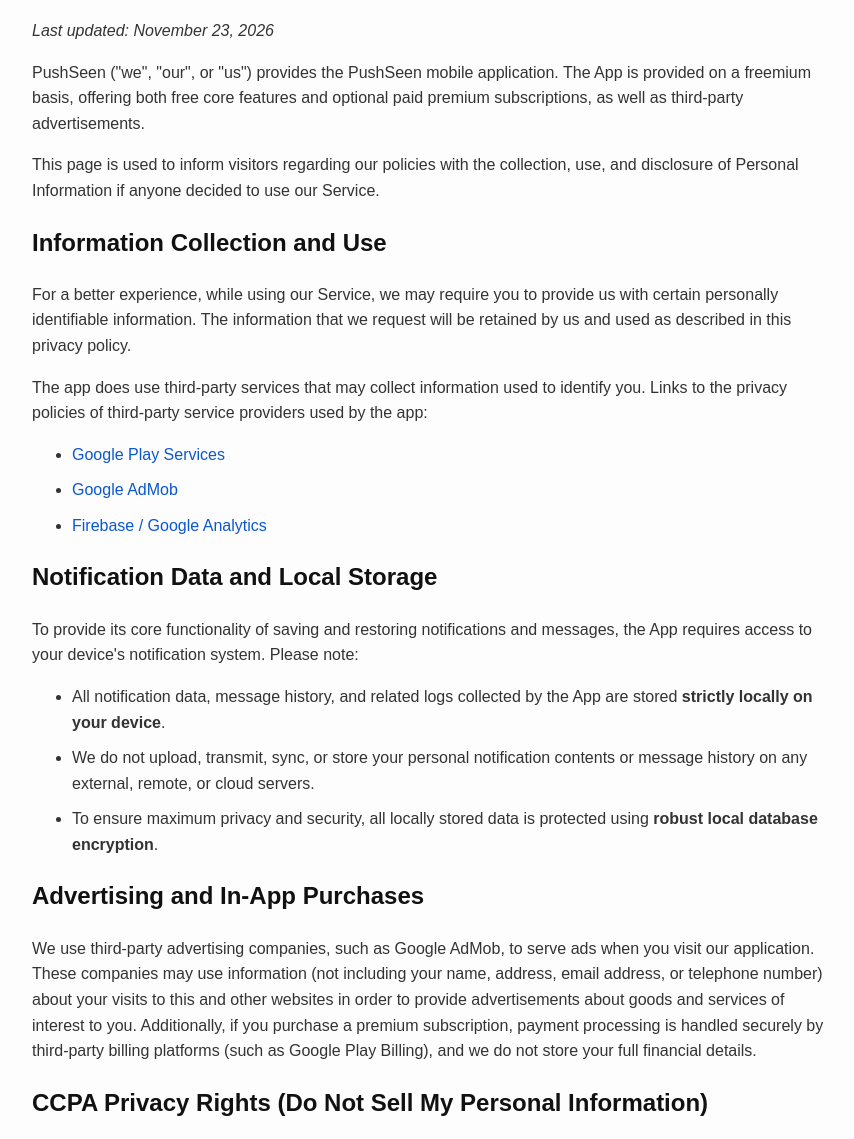
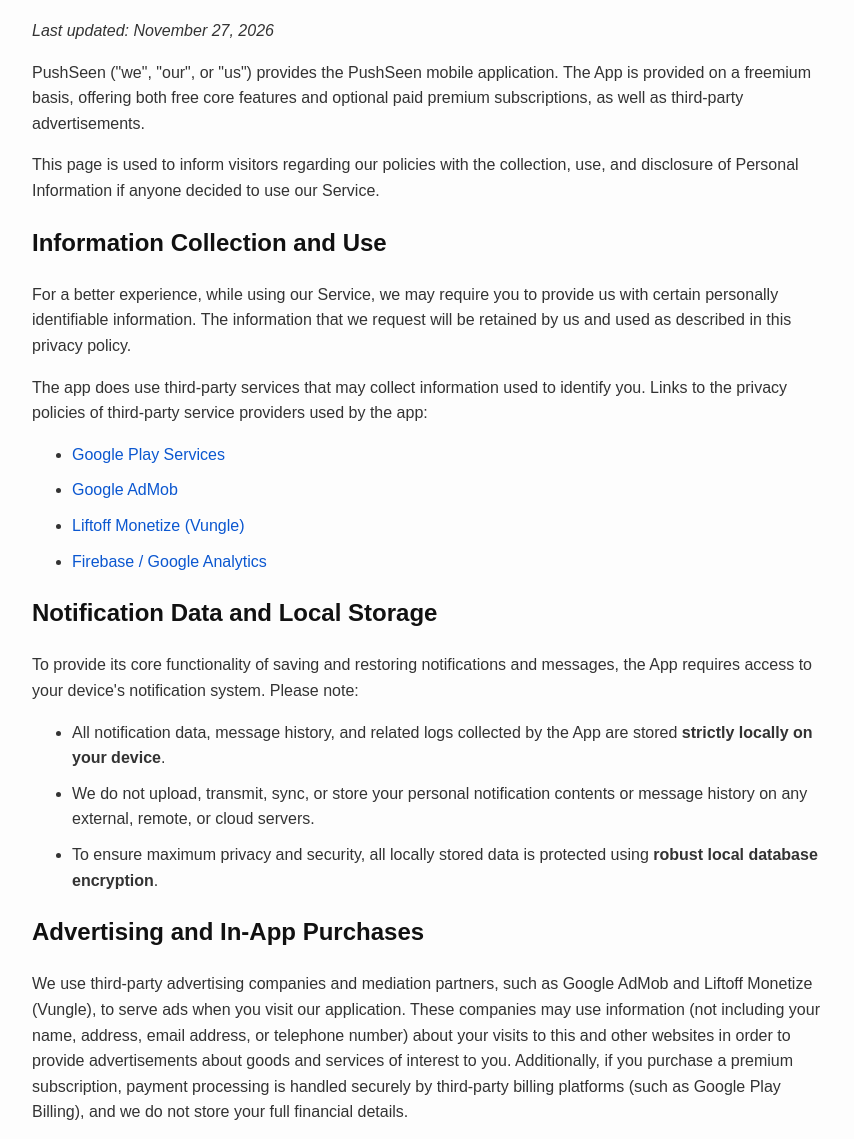
Before and after one commit to scriptinua/my-PushSeen-docs, a plain HTML site: page privacy.html in a window 1280 px wide. Shown: the part 108-1247 px from the top of the page, without its empty margins (208-1062 px from the left). Drawn offline with Linux system fonts and the light colour scheme.

Commit message:
Update privacy.html

```diff
--- a/privacy.html
+++ b/privacy.html
@@ -15,7 +15,7 @@
 </head>
 <body>
     <h1>Privacy Policy for PushSeen</h1>
-    <p><em>Last updated: November 23, 2026</em></p>
+    <p><em>Last updated: November 27, 2026</em></p>
 
     <p>PushSeen ("we", "our", or "us") provides the PushSeen mobile application. The App is provided on a freemium basis, offering both free core features and optional paid premium subscriptions, as well as third-party advertisements.</p>
 
@@ -27,6 +27,7 @@
     <ul>
         <li><a href="https://policies.google.com/privacy" target="_blank" rel="noopener noreferrer">Google Play Services</a></li>
         <li><a href="https://support.google.com/admob/answer/6128543" target="_blank" rel="noopener noreferrer">Google AdMob</a></li>
+        <li><a href="https://liftoff.io/privacy-policy/" target="_blank" rel="noopener noreferrer">Liftoff Monetize (Vungle)</a></li>
         <li><a href="https://firebase.google.com/support/privacy" target="_blank" rel="noopener noreferrer">Firebase / Google Analytics</a></li>
     </ul>
 
@@ -39,7 +40,7 @@
     </ul>
 
     <h2>Advertising and In-App Purchases</h2>
-    <p>We use third-party advertising companies, such as Google AdMob, to serve ads when you visit our application. These companies may use information (not including your name, address, email address, or telephone number) about your visits to this and other websites in order to provide advertisements about goods and services of interest to you. Additionally, if you purchase a premium subscription, payment processing is handled securely by third-party billing platforms (such as Google Play Billing), and we do not store your full financial details.</p>
+    <p>We use third-party advertising companies and mediation partners, such as Google AdMob and Liftoff Monetize (Vungle), to serve ads when you visit our application. These companies may use information (not including your name, address, email address, or telephone number) about your visits to this and other websites in order to provide advertisements about goods and services of interest to you. Additionally, if you purchase a premium subscription, payment processing is handled securely by third-party billing platforms (such as Google Play Billing), and we do not store your full financial details.</p>
 
     <h2>CCPA Privacy Rights (Do Not Sell My Personal Information)</h2>
     <p>Under the CCPA, among other rights, California consumers have the right to:</p>
@@ -51,7 +52,7 @@
     <p>If you make a request, we have one month to respond to you. If you would like to exercise any of these rights, please contact us.</p>
 
     <h2>Data Deletion Requests</h2>
-    <p>You have the right to request the deletion of any personal data collected through your use of the App. Because all notification history and messages are stored <strong>strictly locally on your device</strong>, you can delete them at any time directly within the App or by uninstalling it. For data collected by third-party advertising networks (such as Google AdMob), such data is managed by respective platforms in accordance with their privacy policies. To request data deletion or manage ad preferences regarding third-party networks, please contact us at <strong>scriptinua@gmail.com</strong> or refer to your device's ad settings.</p>
+    <p>You have the right to request the deletion of any personal data collected through your use of the App. Because all notification history and messages are stored <strong>strictly locally on your device</strong>, you can delete them at any time directly within the App or by uninstalling it. For data collected by third-party advertising networks (such as Google AdMob and Liftoff Monetize), such data is managed by respective platforms in accordance with their privacy policies. To request data deletion or manage ad preferences regarding third-party networks, please contact us at <strong>scriptinua@gmail.com</strong> or refer to your device's ad settings.</p>
 
     <h2>Security</h2>
     <p>We value your trust in providing us your Personal Information, thus we are striving to use commercially acceptable means of protecting it. But remember that no method of transmission over the internet, or method of electronic storage is 100% secure and reliable, and we cannot guarantee its absolute security.</p>
```
